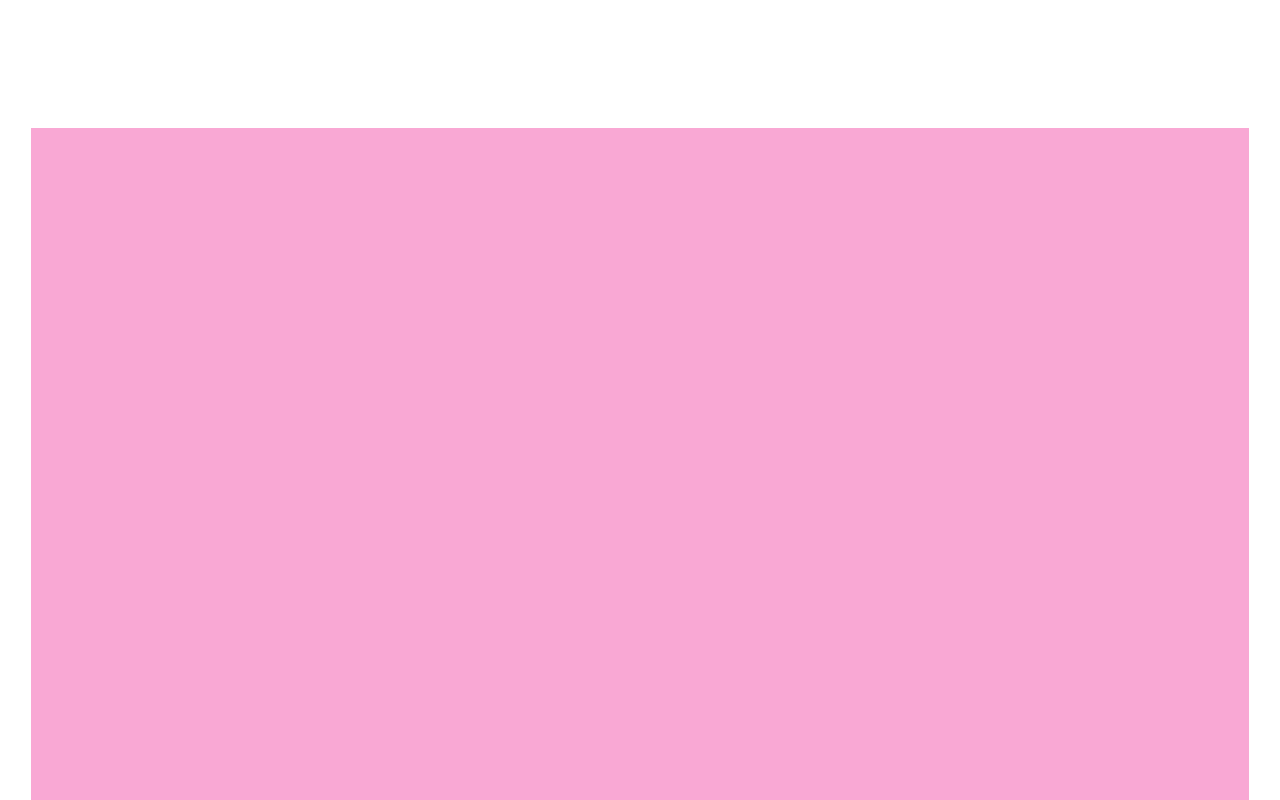
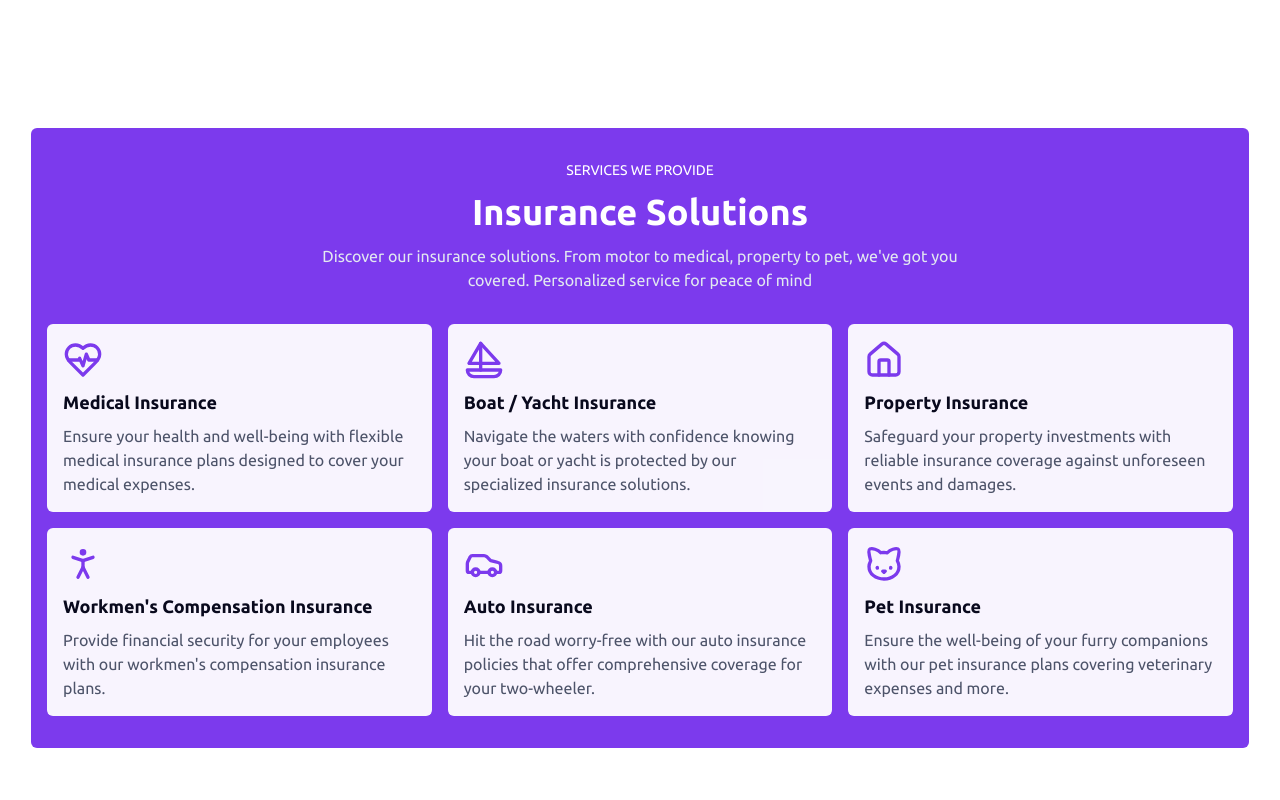
Before and after one commit to BinarySenseiii/insurance-landing, a React (Vite) app: page / in a window 1280 px wide. Shown: the part 1320-2120 px from the top of the page. Built offline with nearby package versions, Linux system fonts and the light colour scheme.

Commit message:
feat: services

```diff
--- a/src/App.tsx
+++ b/src/App.tsx
@@ -1,12 +1,12 @@
-import {AboutSection, HeroSection} from './components/sections'
+import {AboutSection, HeroSection, ServiceSection} from './components/sections'
 
 export default function App() {
   return (
     <div className="container space-y-16">
       <HeroSection />
       <AboutSection />
-
-      <section id="services" className="h-screen bg-pink-300"></section>
+      <ServiceSection />
+      <div className="h-screen"></div>
     </div>
   )
 }
--- a/src/components/layout/top-divider.tsx
+++ b/src/components/layout/top-divider.tsx
@@ -1,4 +1,4 @@
-import {Facebook, Instagram, Mail, Phone} from 'lucide-react'
+import {Facebook, Instagram, Linkedin, Mail, Phone} from 'lucide-react'
 
 const socialMediaLinks = [
   {
@@ -10,6 +10,11 @@ const socialMediaLinks = [
     icon: <Facebook size={17} />,
     link: 'https://www.facebook.com/people/Carinsurancedxbcom/61555612810187/?mibextid=PlNXYD',
     label: 'Facebook',
+  },
+  {
+    icon: <Linkedin size={17} />,
+    link: 'https://www.linkedin.com/in/zareen-javed-8a91a278/?utm_source=share&utm_campaign=share_via&utm_content=profile&utm_medium=ios_app',
+    label: 'Linkedin',
   },
 ]
 
--- a/src/components/sections/index.ts
+++ b/src/components/sections/index.ts
@@ -1,2 +1,3 @@
 export {default as HeroSection} from './hero-section'
 export {default as AboutSection} from './about-section'
+export {default as ServiceSection} from './service-section'
--- /dev/null
+++ b/src/components/sections/service-section.tsx
@@ -0,0 +1,87 @@
+import clsx from 'clsx'
+import {Car, Cat, HeartPulse, Home, PersonStanding, Sailboat} from 'lucide-react'
+import {ReactNode} from 'react'
+
+const services = [
+  {
+    title: 'Medical Insurance',
+    icon: <HeartPulse size={40} />,
+    description:
+      'Ensure your health and well-being with flexible medical insurance plans designed to cover your medical expenses.',
+  },
+  {
+    title: 'Boat / Yacht Insurance',
+    icon: <Sailboat size={40} />,
+    description:
+      'Navigate the waters with confidence knowing your boat or yacht is protected by our specialized insurance solutions.',
+  },
+  {
+    title: 'Property Insurance',
+    icon: <Home size={40} />,
+    description:
+      'Safeguard your property investments with reliable insurance coverage against unforeseen events and damages.',
+  },
+  {
+    title: "Workmen's Compensation Insurance",
+    icon: <PersonStanding size={40} />,
+    description:
+      "Provide financial security for your employees with our workmen's compensation insurance plans.",
+  },
+  {
+    title: 'Auto Insurance',
+    icon: <Car size={40} />,
+    description:
+      'Hit the road worry-free with our auto insurance policies that offer comprehensive coverage for your two-wheeler.',
+  },
+  {
+    title: 'Pet Insurance',
+    icon: <Cat size={40} />,
+    description:
+      'Ensure the well-being of your furry companions with our pet insurance plans covering veterinary expenses and more.',
+  },
+]
+
+const ServiceSection = () => {
+  return (
+    <section id="services" className="py-8 bg-primary rounded-md">
+      <div className="space-y-2 px-2 sm:space-y-3 max-w-2xl mx-auto text-center text-white">
+        <h3 className="text-sm">SERVICES WE PROVIDE</h3>
+        <h2 className="font-bold text-2xl sm:text-4xl">Insurance Solutions</h2>
+        <p className="text-slate-200 text-sm sm:text-base">
+          Discover our insurance solutions. From motor to medical, property to pet, we've got you
+          covered. Personalized service for peace of mind
+        </p>
+      </div>
+
+      <div className="grid grid-cols-1 sm:grid-cols-2 md:grid-cols-3 gap-4 px-4 mt-8">
+        {services.map((service, index) => (
+          <ServiceCard key={index} service={service} />
+        ))}
+      </div>
+    </section>
+  )
+}
+
+const ServiceCard = ({
+  service,
+}: {
+  service: {
+    title: string
+    icon: ReactNode
+    description: string
+  }
+}) => {
+  return (
+    <div
+      className={clsx(
+        'bg-white rounded-md p-4 opacity-95 hover:opacity-100 hover:outline hover:outline-indigo-800',
+      )}
+    >
+      <div className="text-primary">{service.icon}</div>
+      <h3 className="font-semibold text-lg mt-2">{service.title}</h3>
+      <p className="text-gray-600 mt-2">{service.description}</p>
+    </div>
+  )
+}
+
+export default ServiceSection
```
